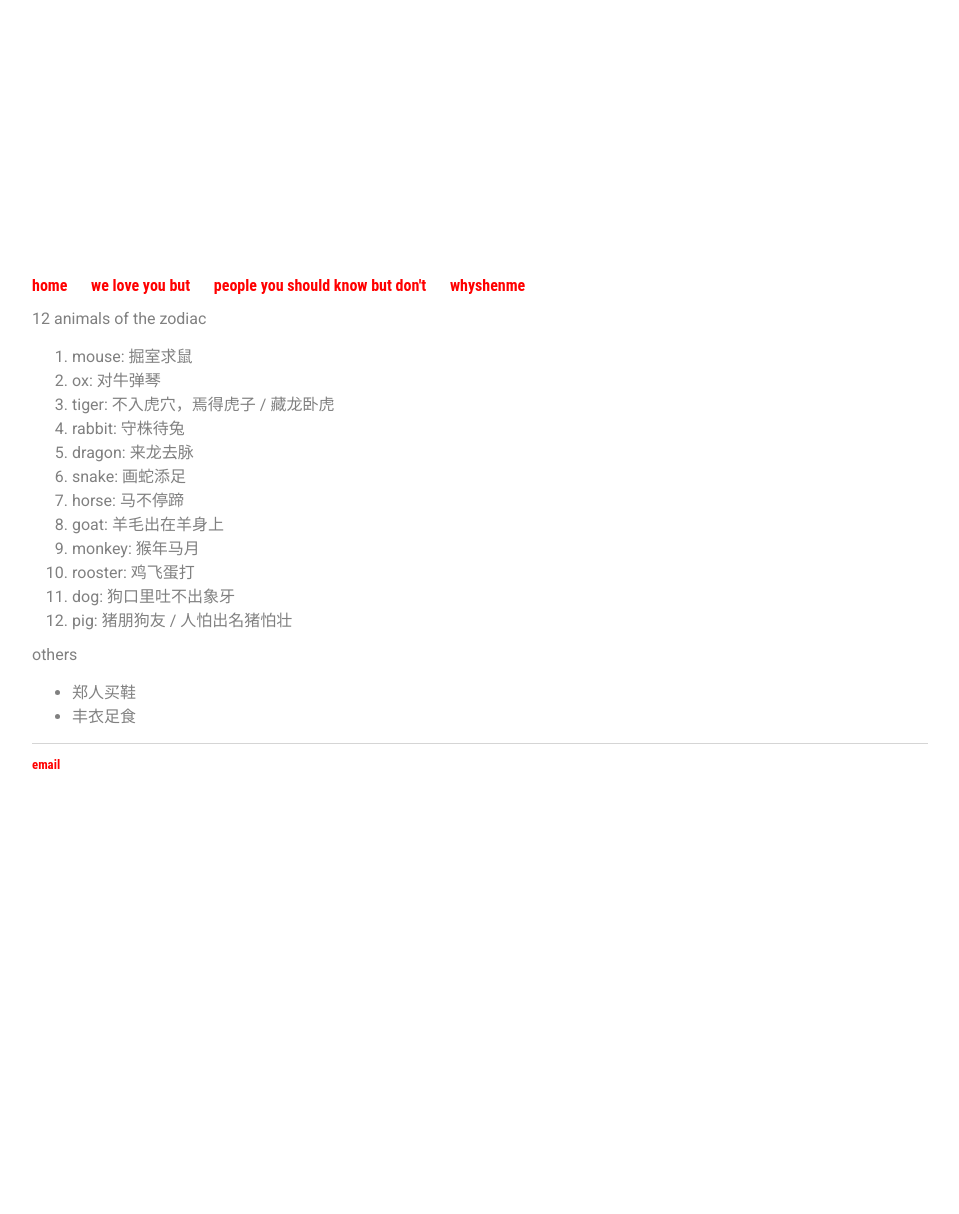
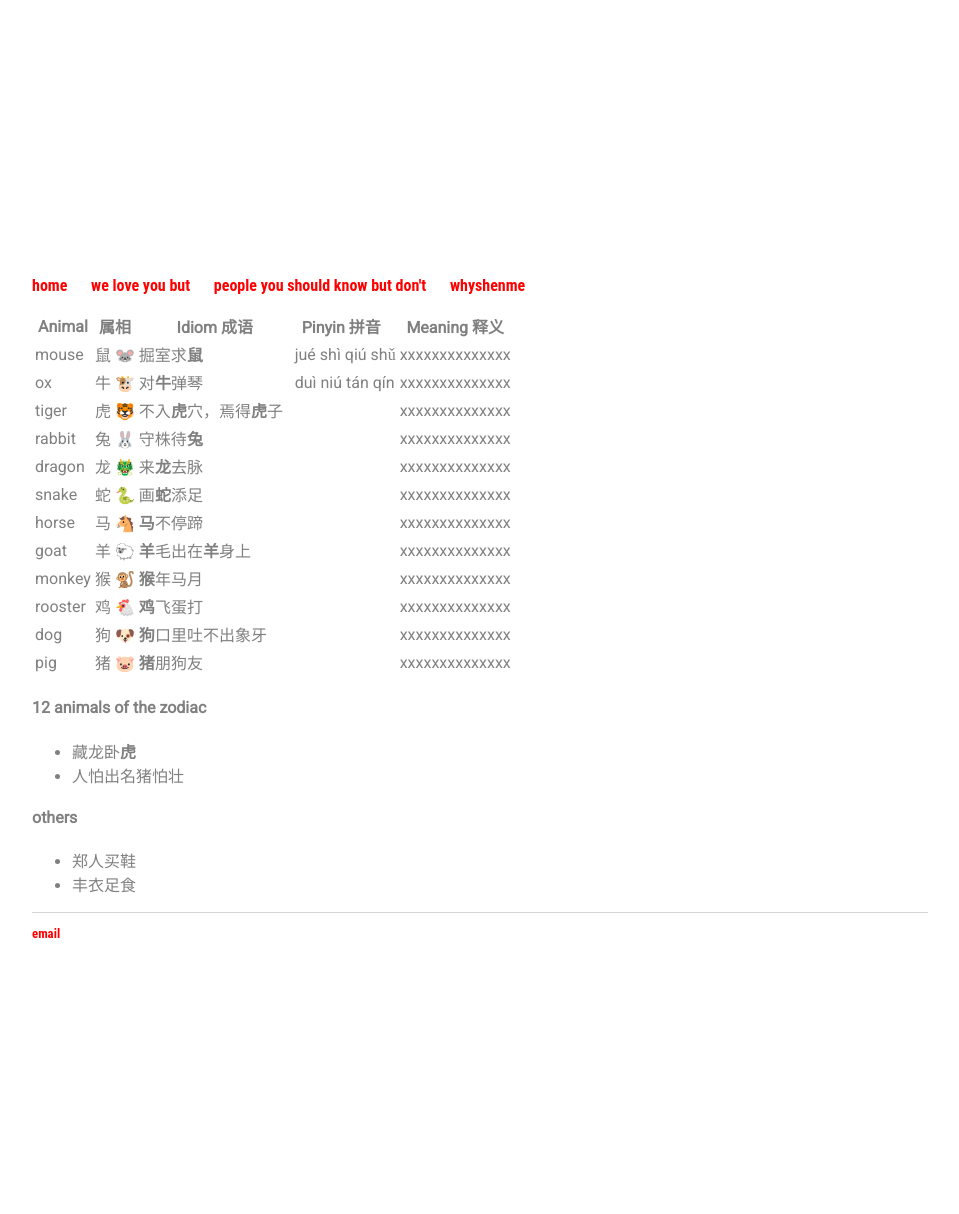
Before and after one commit to c1ndygao/cindygao.com, a Jekyll site: the page built from whyshenme.md, in a window 1280 px wide. Shown: the whole page, without its empty margins (168-1127 px from the left). Built offline with Jekyll 4.4.1, drawn with Linux system fonts in a browser that asks for light colours; before the commit the page ends 1045 px from its top, so only the background shows below that.

Commit message:
Update whyshenme.md

```diff
--- a/whyshenme.md
+++ b/whyshenme.md
@@ -3,21 +3,29 @@ layout: default
 title: whyshenme
 ---
 
-12 animals of the zodiac
-1. mouse: 掘室求鼠
-2. ox: 对牛弹琴
-3. tiger: 不入虎穴，焉得虎子 / 藏龙卧虎
-4. rabbit: 守株待兔
-5. dragon: 来龙去脉
-6. snake: 画蛇添足
-7. horse: 马不停蹄
-8. goat: 羊毛出在羊身上
-9. monkey: 猴年马月
-10. rooster: 鸡飞蛋打
-11. dog: 狗口里吐不出象牙
-12. pig: 猪朋狗友 / 人怕出名猪怕壮
+
+| Animal |属相  |Idiom 成语                | Pinyin 拼音     | Meaning 释义 |
+| -------|-----|--------------------------| ----------------|--------------|
+| mouse  |鼠 🐭| 掘室求**鼠**              | jué shì qiú shǔ |xxxxxxxxxxxxxx|
+| ox     |牛 🐮| 对**牛**弹琴              | duì niú tán qín |xxxxxxxxxxxxxx|
+| tiger  |虎 🐯| 不入**虎**穴，焉得**虎**子 |                 |xxxxxxxxxxxxxx|
+| rabbit |兔 🐰| 守株待**兔**              |                 |xxxxxxxxxxxxxx|
+| dragon |龙 🐲| 来**龙**去脉              |                 |xxxxxxxxxxxxxx|
+| snake  |蛇 🐍| 画**蛇**添足              |                 |xxxxxxxxxxxxxx|
+| horse  |马 🐴| **马**不停蹄              |                 |xxxxxxxxxxxxxx|
+| goat   |羊 🐑| **羊**毛出在**羊**身上     |                 |xxxxxxxxxxxxxx|
+| monkey |猴 🐒| **猴**年马月              |                 |xxxxxxxxxxxxxx|
+| rooster|鸡 🐔| **鸡**飞蛋打              |                 |xxxxxxxxxxxxxx|
+| dog    |狗 🐶| **狗**口里吐不出象牙       |                 |xxxxxxxxxxxxxx|
+| pig    |猪 🐷| **猪**朋狗友              |                 |xxxxxxxxxxxxxx|
 
 
-others
+#### 12 animals of the zodiac ####
+
+* 藏龙卧**虎**
+* 人怕出名猪怕壮
+
+
+#### others ####
 * 郑人买鞋
 * 丰衣足食
```
